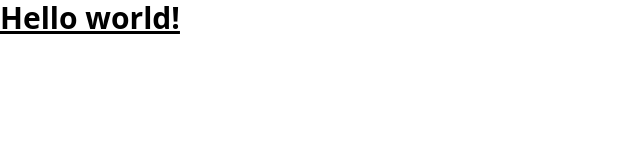
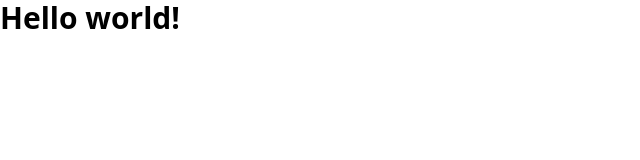
Before and after one commit to aligohar007/officetask, a Vue app: page / in a window 1280 px wide. Shown: the top 160 px of the page, without its empty margins (0-640 px from the left). Built offline with nearby package versions, Linux system fonts and the light colour scheme.

Commit message:
remove the underline of text

```diff
--- a/src/components/HelloWorld.vue
+++ b/src/components/HelloWorld.vue
@@ -1,5 +1,5 @@
 <template>
- <h1 class="text-3xl font-bold underline">
+ <h1 class="text-3xl font-bold ">
     Hello world!
   </h1>
 </template>
```
